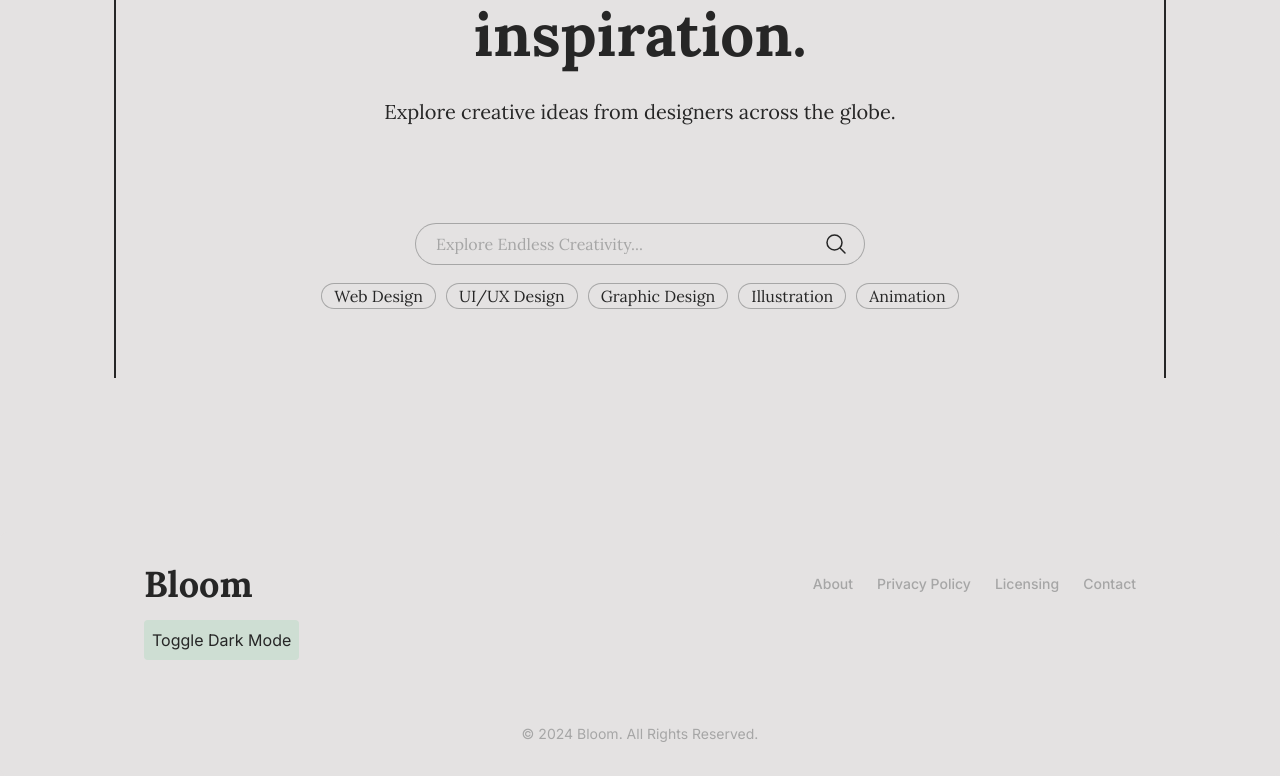
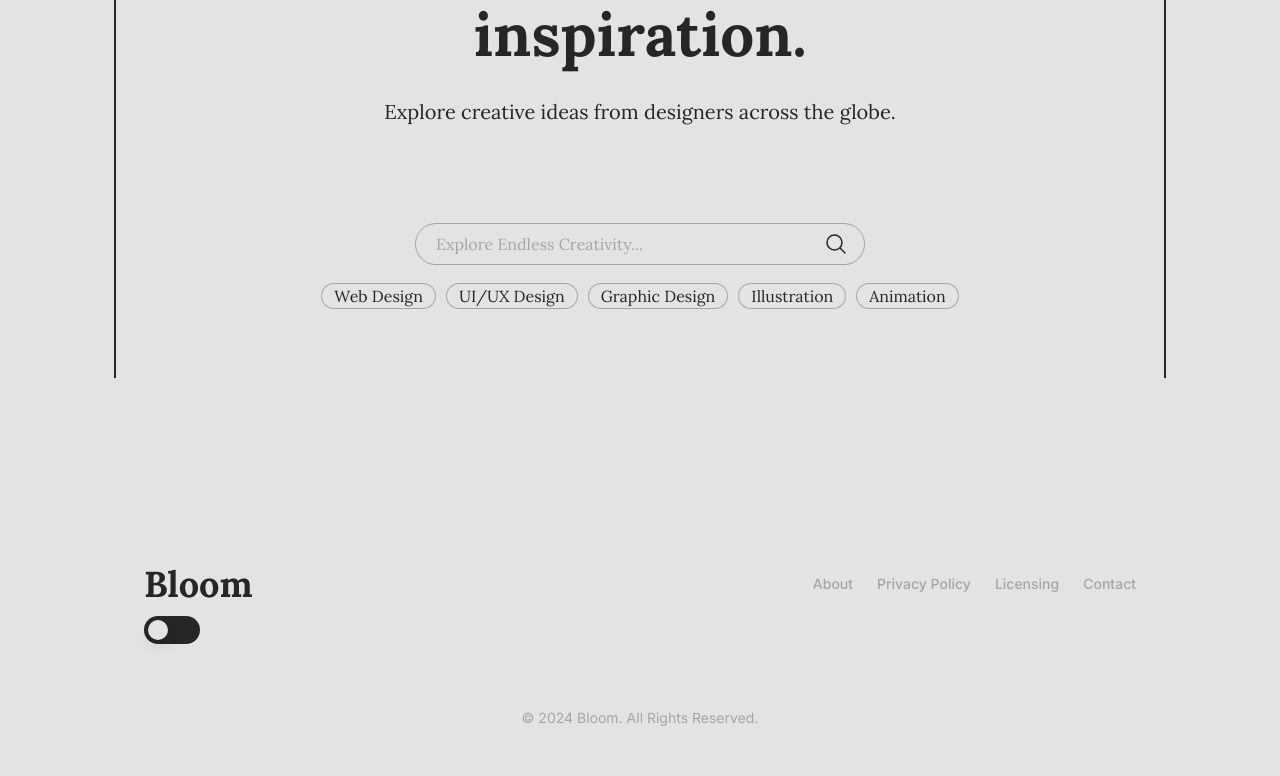
Before and after one commit to SchroederNathan/bloom, a Next.js app: page / in a window 1280 px wide. Shown: the part 422-1198 px from the top of the page. Built offline with nearby package versions, Linux system fonts and the light colour scheme.

Commit message:
Created custom dark mode toggle with headlessUI

```diff
--- /dev/null
+++ b/src/app/components/ThemeToggler.tsx
@@ -0,0 +1,27 @@
+import { Switch } from "@headlessui/react";
+import { useEffect, useState } from "react";
+
+export default function ThemeToggler({ className }: { className?: string }) {
+  const [isDarkMode, setIsDarkMode] = useState(false);
+
+  useEffect(() => {
+    if (isDarkMode) {
+      document.documentElement.classList.add("dark");
+    } else {
+      document.documentElement.classList.remove("dark");
+    }
+  }, [isDarkMode]);
+
+  return (
+    <Switch
+      checked={isDarkMode}
+      onChange={setIsDarkMode}
+      className={`${className} group relative flex h-7 w-14 cursor-pointer rounded-full bg-text p-1 transition-colors duration-200 ease-in-out focus:outline-none data-[focus]:outline-1 data-[focus]:outline-white data-[checked]:bg-text"`}
+    >
+      <span
+        aria-hidden="true"
+        className="pointer-events-none inline-block size-5 translate-x-0 rounded-full bg-background ring-0 shadow-lg transition duration-200 ease-in-out group-data-[checked]:translate-x-7"
+      />
+    </Switch>
+  );
+}
--- a/src/app/components/footer/Footer.tsx
+++ b/src/app/components/footer/Footer.tsx
@@ -1,23 +1,10 @@
 "use client";
 import React, { useState, useEffect } from "react";
+import ThemeToggler from "../ThemeToggler";
 
 const Footer = () => {
-  const [isDarkMode, setIsDarkMode] = useState(false);
-
-  useEffect(() => {
-    if (isDarkMode) {
-      document.documentElement.classList.add('dark');
-    } else {
-      document.documentElement.classList.remove('dark');
-    }
-  }, [isDarkMode]);
-
-  const toggleDarkMode = () => {
-    setIsDarkMode(!isDarkMode);
-  };
-
   return (
-    <footer className={`bg-background z-20 rounded-lg lg:px-32  ${isDarkMode ? "dark" : ""}`}>
+    <footer className="bg-background z-20 rounded-lg lg:px-32">
       <div className="w-full max-w-screen-xl mx-auto p-4 md:py-8">
         <div className="sm:flex sm:items-center sm:justify-between">
           <a
@@ -49,12 +36,9 @@ const Footer = () => {
             </li>
           </ul>
         </div>
-        <button
-          onClick={toggleDarkMode}
-          className="mt-4 p-2 bg-accent text-text rounded"
-        >
-          Toggle Dark Mode
-        </button>
+
+        <ThemeToggler className="mt-3" />
+
         <hr className="my-6 lg:border-none border-outline sm:mx-auto lg:my-8" />
         <span className="block text-sm text-outline sm:text-center">
           © 2024{" "}
```
